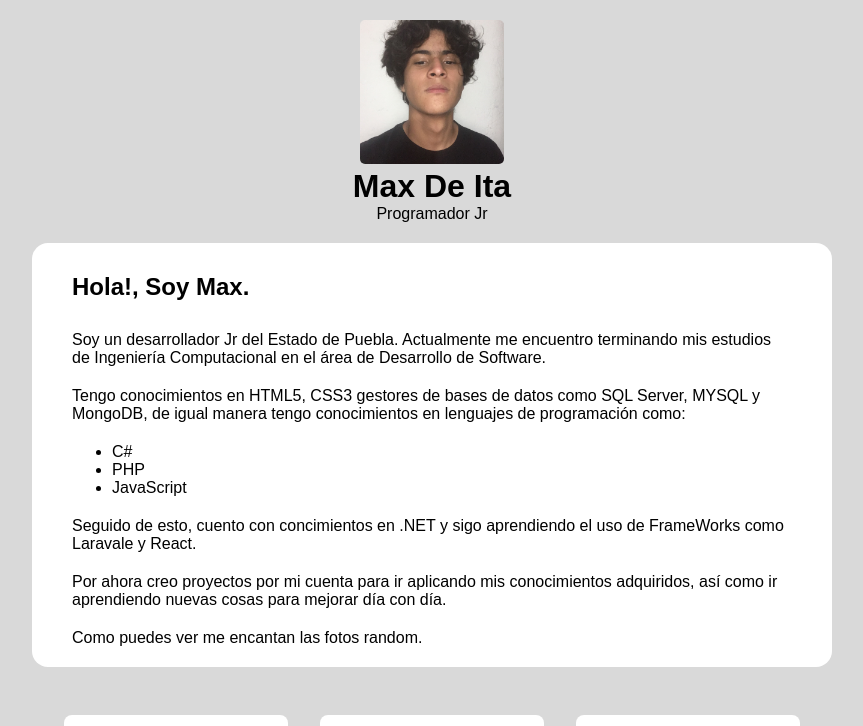
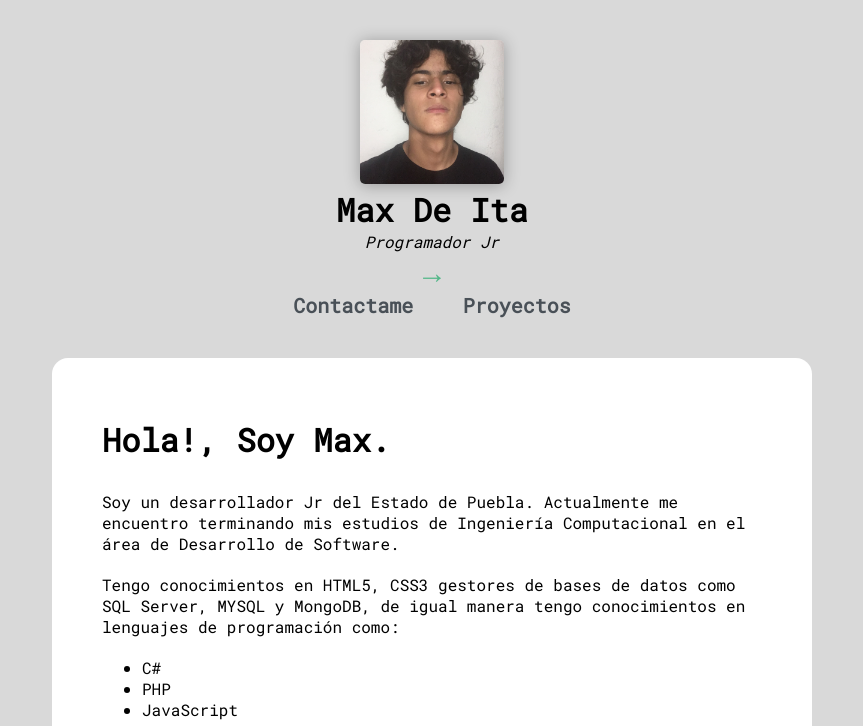
Before and after one commit to MaxDeIta/BlogANSOLD, a plain HTML site: page index.html in a window 1280 px wide. Shown: the top 726 px of the page, without its empty margins (208-1071 px from the left). Drawn offline with Linux system fonts and the light colour scheme; a web font is replaced by a local one.

Commit message:
Adpatabilidad Sitio y Mejoras Gráficas

```diff
--- a/style.css
+++ b/css/style.css
@@ -1,15 +1,12 @@
 *{
     box-sizing: border-box;
-    font-family: 'Montserrat', sans-serif;
+    font-family: 'Roboto Mono', monospace;
     margin: 0px;
     padding: 0px;
 }
 body{
-    margin: 0;
-    padding: 0;
     background-color: #d9d9d9;
 }
-
 img{
     width: 100%;
 }
@@ -24,13 +21,40 @@ a{
 }
 /*Header*/
 .wrap{
-    padding: 20px 0;
+    padding: 40px 0px;
     margin: 0px 40px;
     text-align: center;
+    max-width: 800px;
 }
 .wrap img{
     width: 20%;
     border-radius: 5px;
+    box-shadow: 0 0.1rem 1rem rgba(0, 0, 0, 0.3);
+}
+.wrap p{
+    font-style: italic;
+}
+.wrap p::after{
+    content: "→";
+    display: block;
+    color: #52b788;
+    width: 100%;
+    font-size: 30px;
+    font-weight: 800;
+}
+nav ul{
+    list-style: none;
+}
+nav ul li{
+    display: inline-block;
+    font-size: 20px;
+    margin: 0px 20px;
+    color: #495057;
+    font-weight: 700;
+}
+nav ul li:hover{
+    color: #52b788;
+
 }
 /*SECTION*/
 .me{
@@ -38,18 +62,22 @@ a{
     background-color: #fff;
     border-radius: 1rem;
     padding: 0px 40px;
-    cursor: pointer;
     overflow:hidden;
-    width: 100%;
+    width: auto;
+    margin: 0px 20px;
+    padding: 30px 50px;
 }
 .me h1{
     margin: 30px 0px;
+    font-size: 2rem;
 }
 .me p{
     margin: 20px 0px;
+    font-size: 1rem;
 }
 .me ul li{
     margin: 0px 40px;
+    font-size: 1rem;
 }
 .me:hover{
     box-shadow: 0 0.1rem 0.4rem rgba(0, 0, 0, 0.3);
@@ -61,10 +89,10 @@ a{
     margin: 1rem 0;
     border-radius: 0.5rem;
     padding: 0.25rem 0;
-    cursor: pointer;
 }
 .card:hover{
     box-shadow: 0 0.1rem 0.4rem rgba(0,0,0,0.3);
+    -webkit-transform:scale(1.1);transform:scale(1.1);
 }
 .card h2, .card p{
     margin: 10px;
@@ -99,7 +127,7 @@ footer a{
     direction: none;
 }
 footer a:hover{
-    color: cornflowerblue;
+    color: #52b788;
 }
 @media (max-width: 800px){
     .column{
--- a/index.html
+++ b/index.html
@@ -5,8 +5,12 @@
     <meta charset="UTF-8">
     <meta http-equiv="X-UA-Compatible" content="IE=edge">
     <meta name="viewport" content="width=device-width, initial-scale=1.0">
-    <link rel="stylesheet" href="style.css">
+    <link rel="stylesheet" href="/css/style.css">
     <link rel="shortcut icon" type="image/png" href="img/bb.jpg" />
+    <link rel="preconnect" href="https://fonts.googleapis.com">
+    <link rel="preconnect" href="https://fonts.gstatic.com" crossorigin>
+    <link href="https://fonts.googleapis.com/css2?family=Dongle:wght@300&family=Roboto+Mono&display=swap"
+        rel="stylesheet">
     <title>Max De Ita | Programador Jr</title>
 </head>
 
@@ -18,6 +22,12 @@
                 <h1>Max De Ita</h1>
                 <p>Programador Jr</p>
             </div>
+            <nav>
+                <ul>
+                    <li>Contactame</li>
+                    <li>Proyectos</li>
+                </ul>
+            </nav>
         </header>
         <section>
             <div class="me">
```
Also changed, not shown: img/ADminandGf.png (deleted), img/Cena.JPG (deleted), img/Elbicho.png (deleted), img/Musica Con Nuggest.jpg (deleted), img/Smile.jpg (deleted), img/T A C O S.jpg (deleted), img/owo.jpg (deleted), img/scream.jpg (deleted), img/someday.png (deleted).
